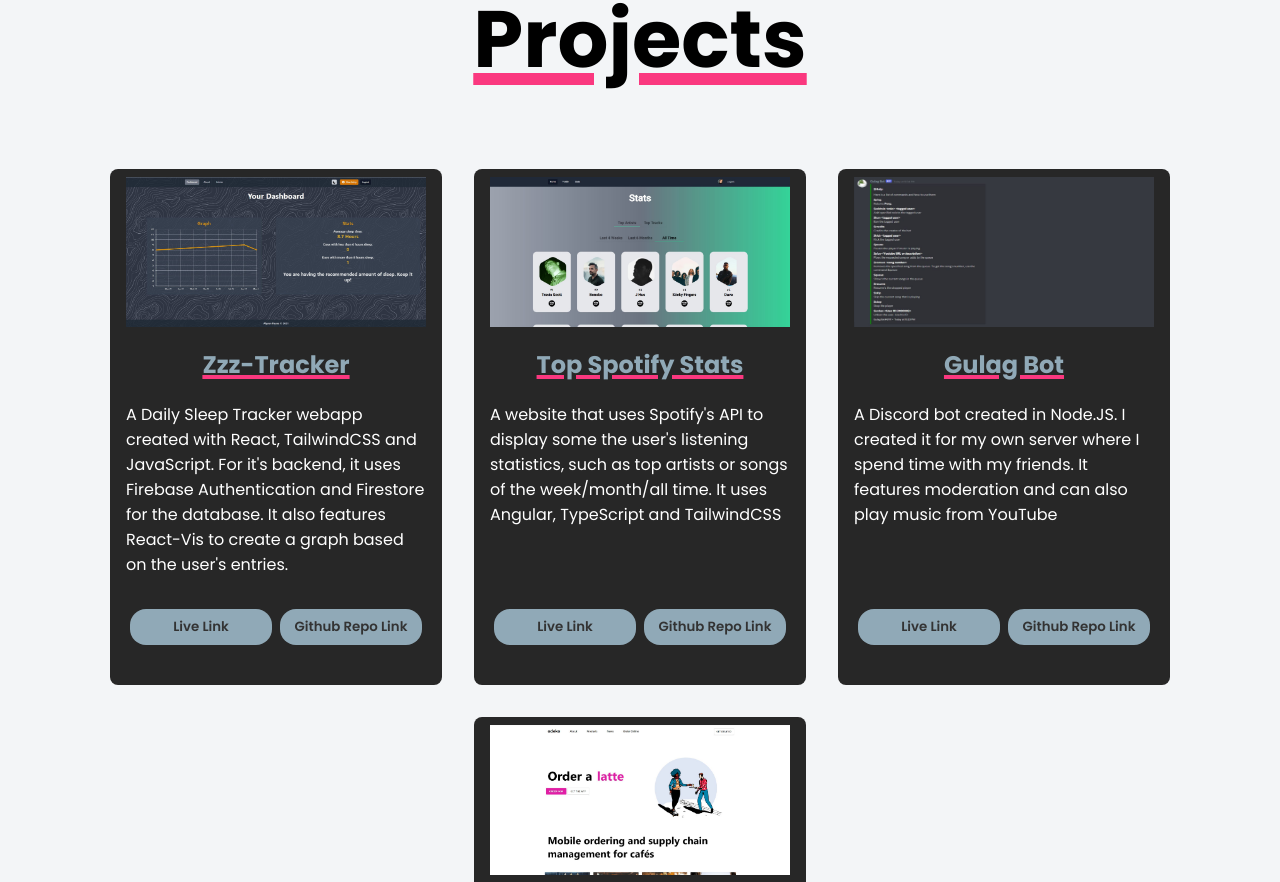
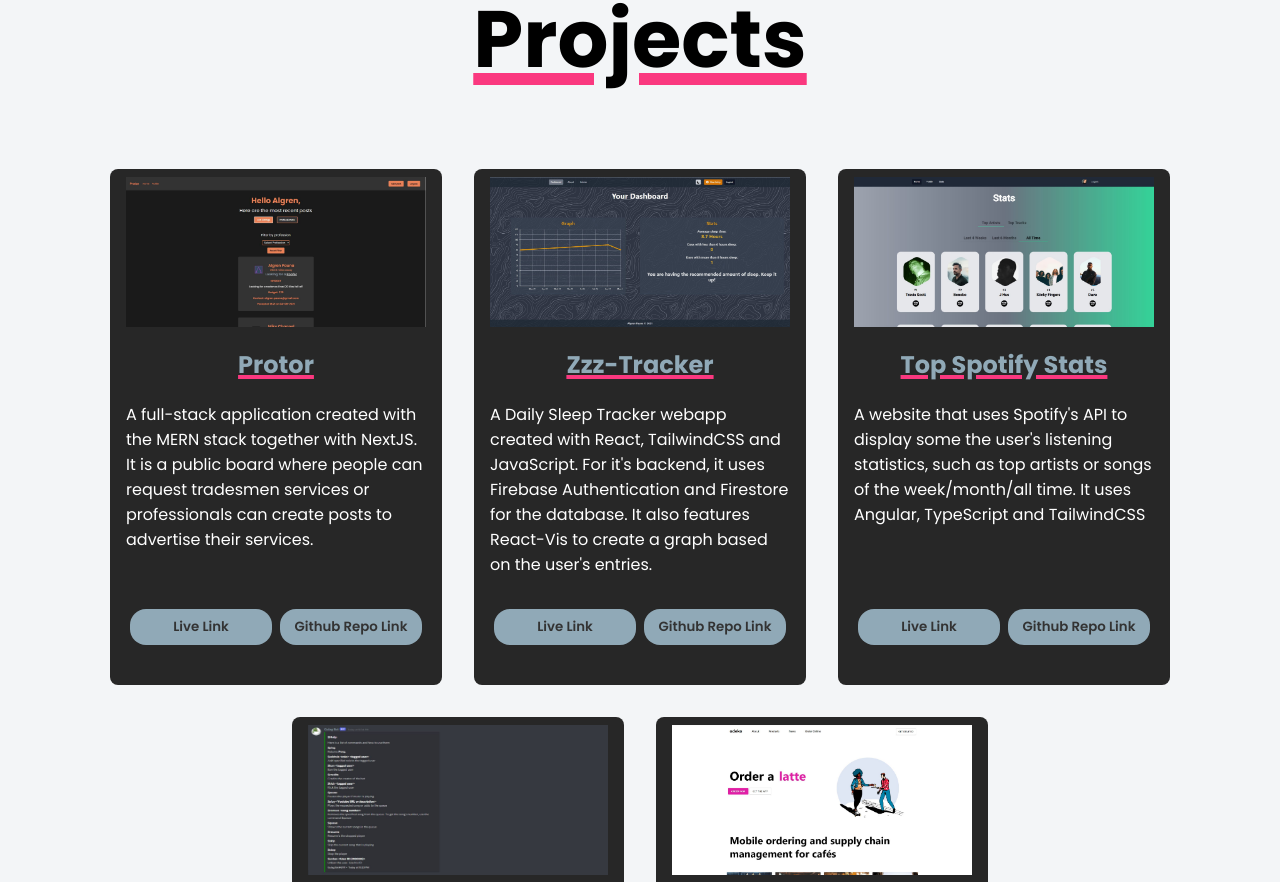
Before and after one commit to algren123/portfolio-v2, a Next.js app: page / in a window 1280 px wide. Shown: the part 716-1598 px from the top of the page. Built offline with nearby package versions, Linux system fonts and the light colour scheme.

Commit message:
added additional project

```diff
--- a/pages/index.js
+++ b/pages/index.js
@@ -61,6 +61,13 @@ export default function Home() {
 
         <Title className="projects">Projects</Title>
         <Container>
+          <Cards
+            img="/protor.JPG"
+            title="Protor"
+            description="A full-stack application created with the MERN stack together with NextJS. It is a public board where people can request tradesmen services or professionals can create posts to advertise their services."
+            live="https://protor.vercel.app/"
+            github="https://github.com/algren123/protor"
+          />
           <Cards
             img="/zzz-tracker.JPG"
             title="Zzz-Tracker"
```
Also changed, not shown: public/protor.JPG (added). Lines whose indentation alone changed are shown as unchanged.
